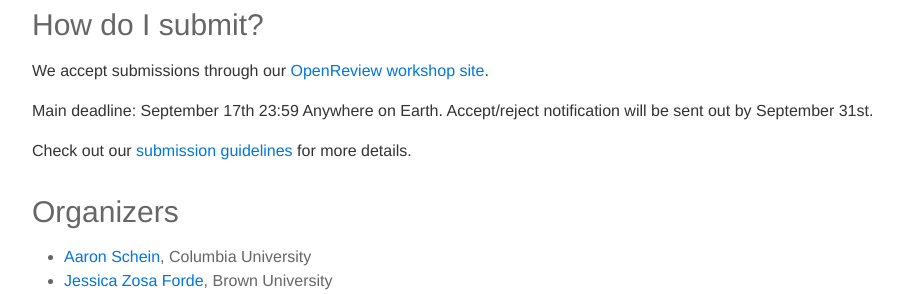
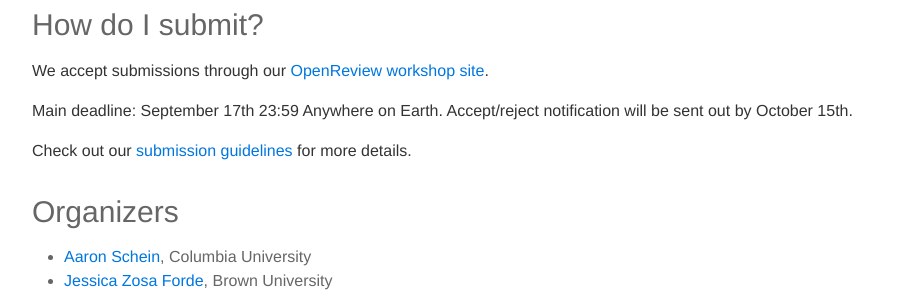
Before and after one commit to i-cant-believe-its-not-better/neurips2021, a Jekyll site: the page built from _pages/00_cfp.md, in a window 1280 px wide and 900 px high, scrolled down 1715 px, cut to the strip 158-452 px from the top of the window. Shown: the whole strip, without its empty margins (158-1061 px from the left). Built offline with Jekyll 4.4.1, drawn with Linux system fonts in a browser that asks for light colours; nearby versions of some CDN libraries; our own code applies the rules of GitHub Pages for plain Markdown files.

Commit message:
corrected date of author notification + added sentence in Schedule linking to ICBINB2020 schedule

```diff
--- a/_pages/00_cfp.md
+++ b/_pages/00_cfp.md
@@ -62,7 +62,7 @@ We invite submissions from these sub-fields among others in the broader ML commu
 We accept submissions through our [OpenReview workshop site](https://openreview.net/group?id=NeurIPS.cc/2021/Workshop/ICBINB).
 
 
-Main deadline: **September 17th 23:59 Anywhere on Earth. Accept/reject notification will be sent out by September 31st.**
+Main deadline: **September 17th 23:59 Anywhere on Earth. Accept/reject notification will be sent out by October 15th.**
 
 Check out our [submission guidelines](https://i-cant-believe-its-not-better.github.io/neurips2021/guidelines/) for more details.
 
```
Also changed, not shown: _pages/01_guidelines.md (+1 -1 lines), _pages/02_schedule.md (+1 -1 lines).
